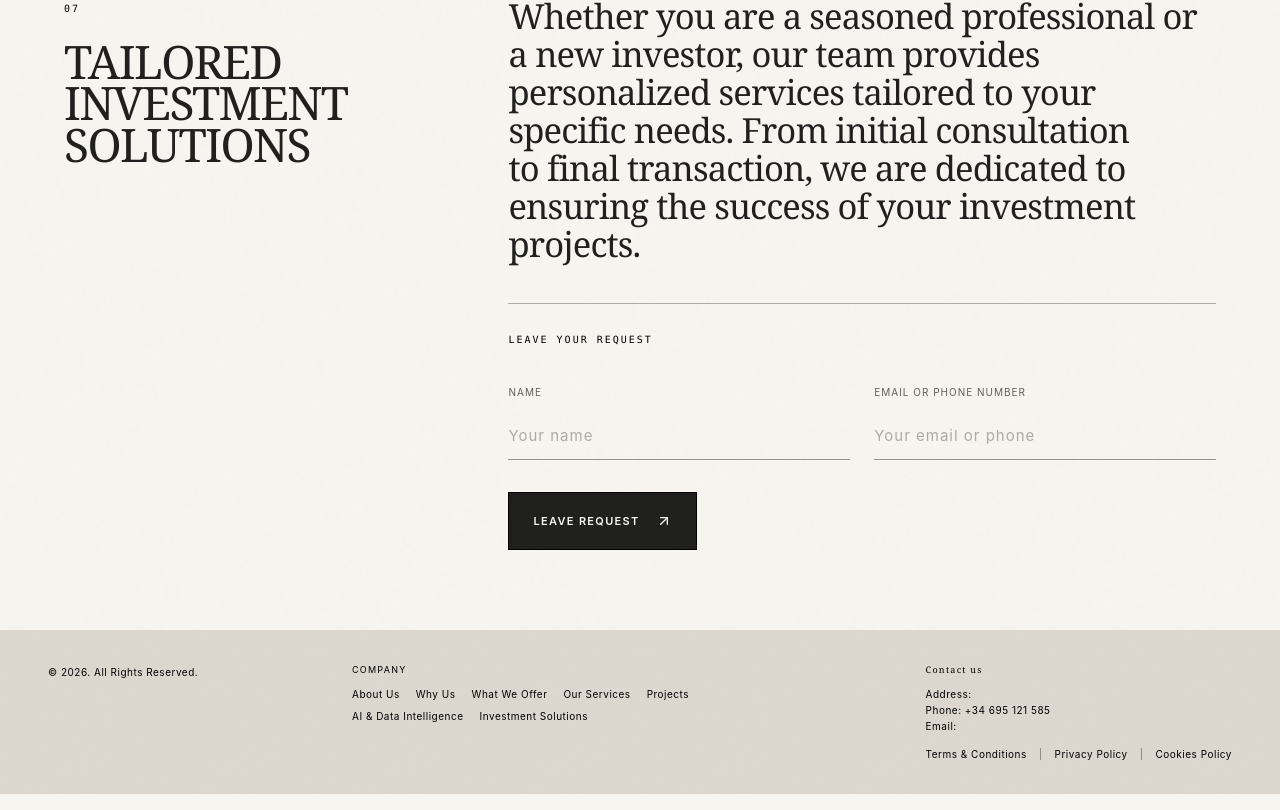
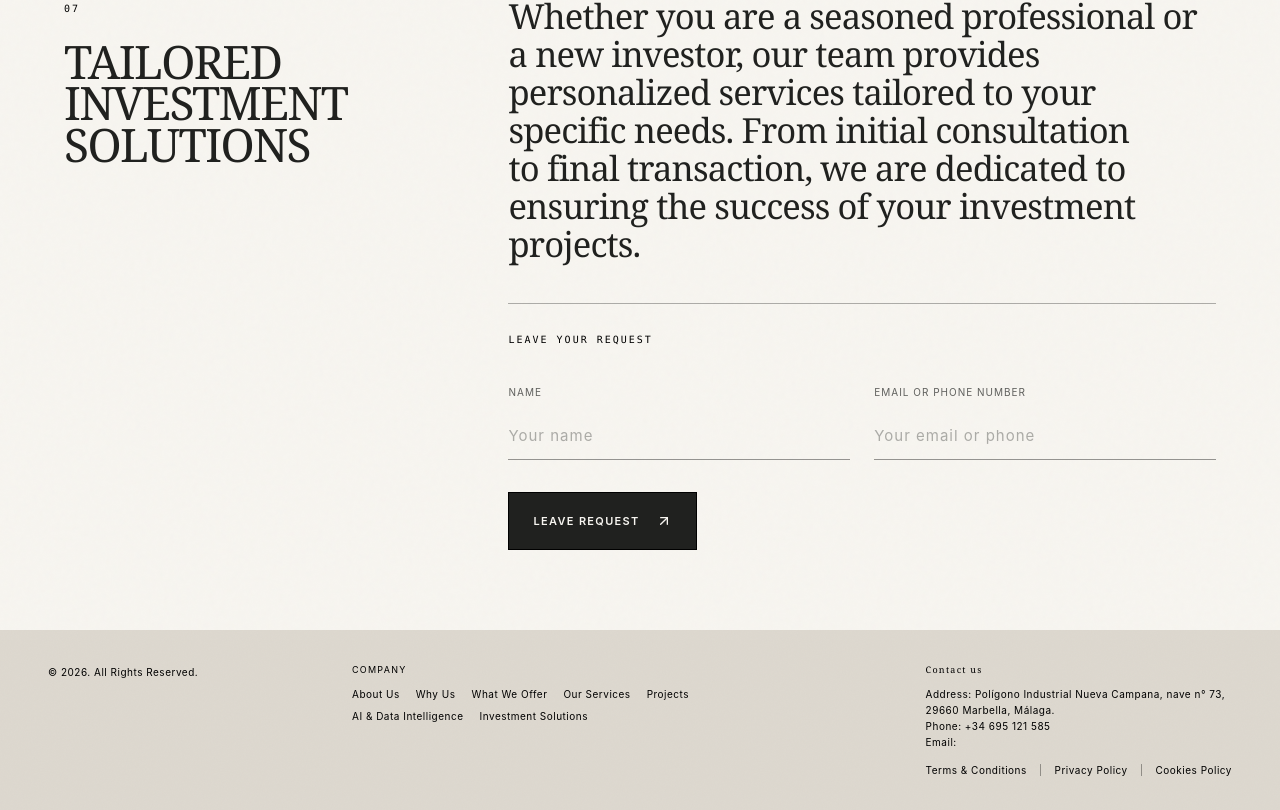
Before and after one commit to zdazix/brickinvest, a React (Vite) app in the folder app-1/: page / in a window 1280 px wide. Shown: the part 6252-7062 px from the top of the page. Built offline with nearby package versions, Linux system fonts and the light colour scheme; no server answers.

Commit message:
в footere ставим Address: Polígono Industrial Nueva Campana, nave n° 73, 29660 Marbella, Málaga.
Amazi-Operation-Id: task:4974e984-cadd-4119-964c-9cbf5f885a88
Amazi-Operation-Payload: c96936130855c45a91aae49884442aecee43f19a131a42aaabf666e9a178d4c5

```diff
--- a/app-1/src/components/layout/SiteFooter.tsx
+++ b/app-1/src/components/layout/SiteFooter.tsx
@@ -44,7 +44,8 @@ export const SiteFooter = () => {
         <div className="min-w-0 text-[#000] sm:justify-self-end">
           <h2 className="mb-2 text-[9px] tracking-[0.14em]">Contact us</h2>
           <address className="not-italic">
-            <p>Address:</p>
+            <p>Address: Polígono Industrial Nueva Campana, nave n° 73,</p>
+            <p>29660 Marbella, Málaga.</p>
             <p>
               Phone:{" "}
               <a
```
